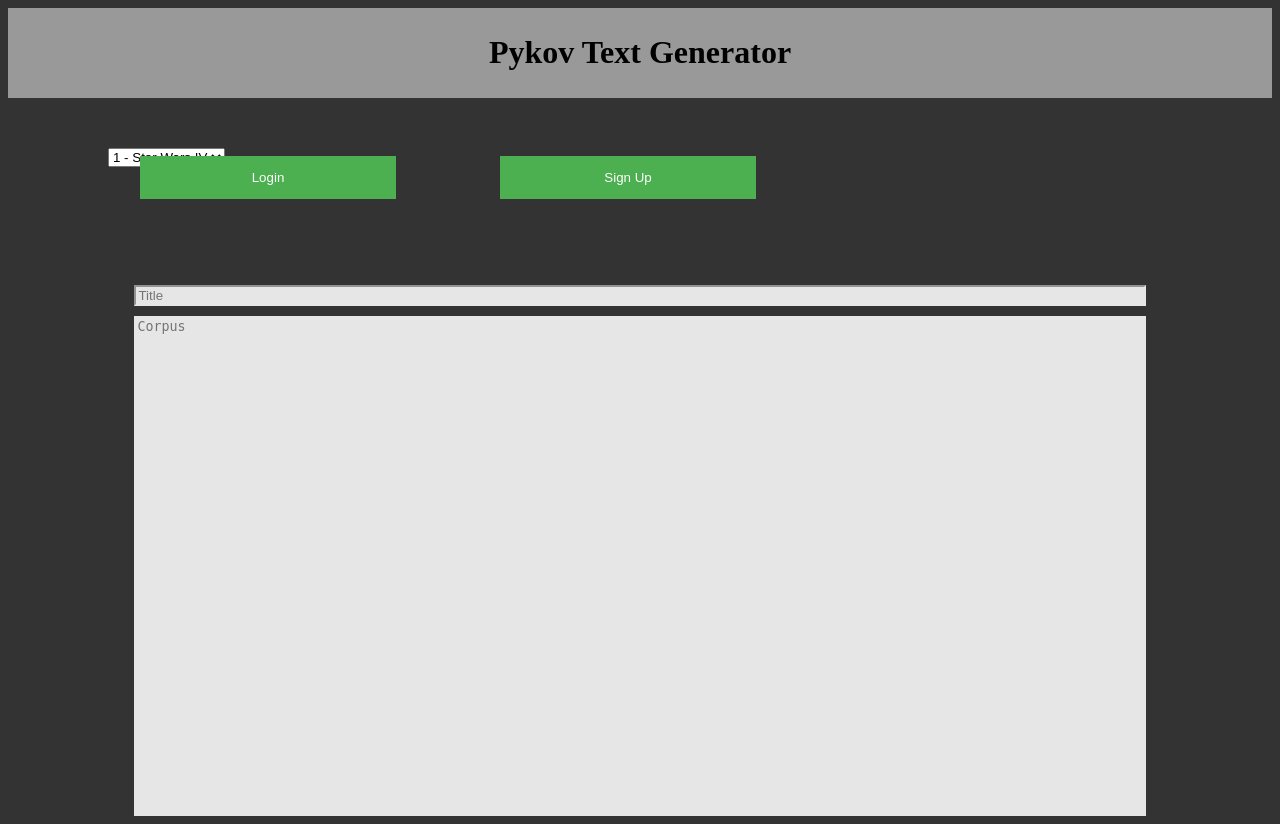
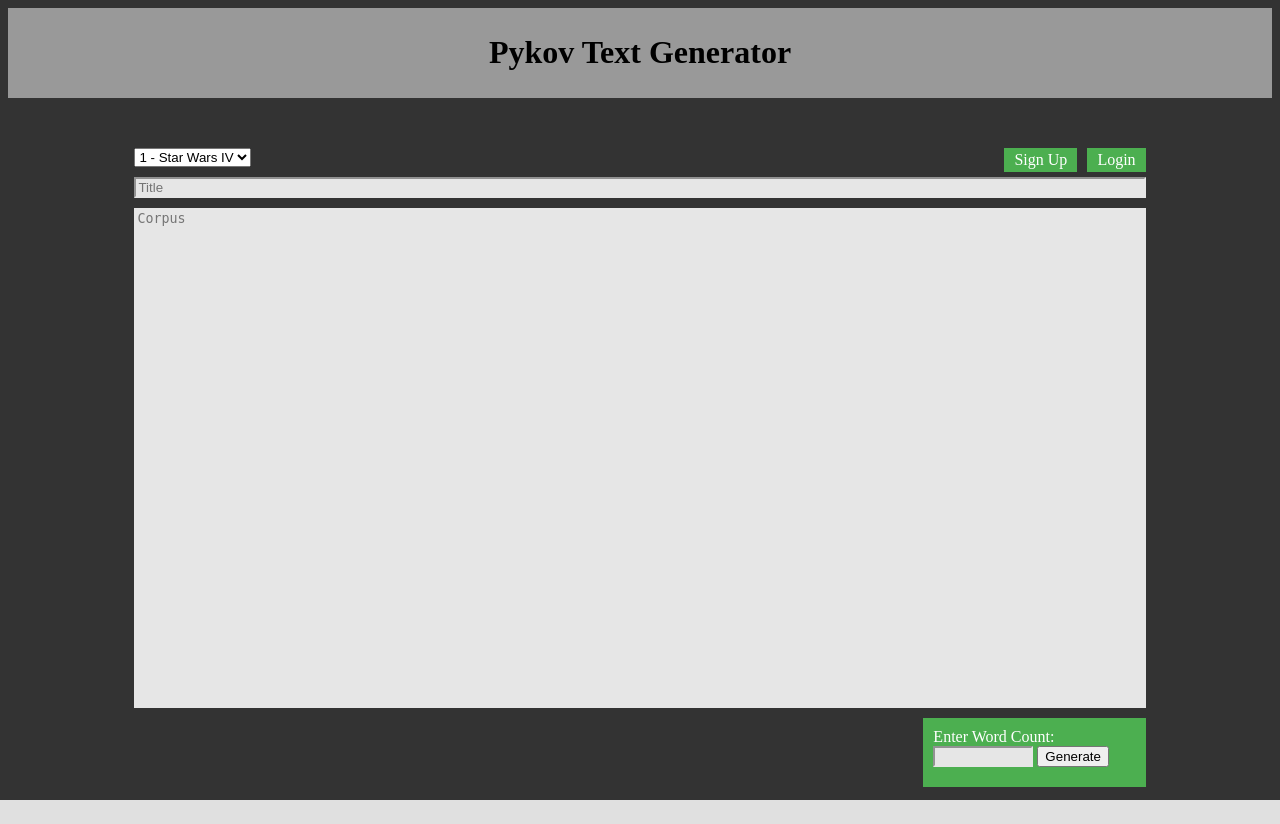
Before and after one commit to Doxterpepper/Pykov-Text-Generator, a Flask app: page / in a window 1280 px wide. After the commit the page ends 800 px from the top, so only its background shows below. Run offline with Flask 2, Linux system fonts and the light colour scheme; data comes from the database, SQL or seed files in the repository.

Commit message:
Redoing the css a little bit to make it play nicer with other parts. Organized it a little better and lined things up in page a litt better.

```diff
--- a/static/general.css
+++ b/static/general.css
@@ -6,23 +6,20 @@ body {
 
 .title {
   background-color: #999999;
-  /*color: #10394B;*/
   text-align: center;
   padding: 5px;
 }
 
-#functions {
-  text-align: center;
-  margin-top:100px;
+a.button {
+	text-decoration: none;
+	background-color: #4CAF50;
+	color: white;
+	/* default padding */
+	padding: 3px 10px 3px 10px; /* top right bottom left */
+	border: none;
+	margin-left: 10px
 }
 
-#functions1 {
-	margin-left: 100px;
-	margin-top: 50px;
-	margin-right: 200px;
+.alignright {
+	float: right;
 }
-#functions2 {
-	margin-left: 1000px;
-	margin-top: 50px;
-	margin-right: 2000px;
-}
--- a/static/index.css
+++ b/static/index.css
@@ -18,3 +18,34 @@ input[type='text'] {
   background-color: #e6e6e6;
   border-color: #e6e6e6;
 }
+
+#text-inputs {
+  text-align: center;
+}
+
+#functions1 {
+	margin: 50px auto 10px auto; /* top right bottom left */
+	width: 80%;
+	display: block;
+}
+
+#functions2 {
+	width: 80%;
+	display: block;
+	margin: 10px auto 10px auto;
+	/*background-color: #4CAF50;*/
+	/*color: white;*/
+	/*padding: 14px 20px;*/
+	border: none;
+}
+
+#controls {
+	background-color: #4CAF50;
+	color: white;
+	width: 20%;
+	padding: 10px;
+}
+
+#functions2 input[type='text'] {
+	width: 100px;
+}
--- a/templates/index.html
+++ b/templates/index.html
@@ -1,42 +1,4 @@
 <html>
-
-<style>
-
-button.absolute {
-	position: absolute;
-	left: 140px;
-	background-color: #4CAF50;
-	color: white;
-	padding: 14px 20px;
-	margin: 8px 0;
-	border: none;
-	cursor: pointer;
-	width: 20%;
-}
-button.absolute2 {
-	position: absolute;
-	left: 500px;
-	background-color: #4CAF50;
-	color: white;
-	padding: 14px 20px;
-	margin: 8px 0;
-	border: none;
-	cursor: pointer;
-	width: 20%;
-}
-div.absolute {
-	position: absolute;
-	right: 140px;
-	background-color: #4CAF50;
-	color: white;
-	padding: 14px 20px;
-	margin: 8px 0;
-	border: none;
-	cursor: pointer;
-	width: 20%;
-}
-</style>
-
 	<head>
 		<link rel='stylesheet' href="{{ url_for('static', filename='index.css') }}">
 		<link rel='stylesheet' href="{{ url_for('static', filename='general.css') }}">
@@ -55,20 +17,21 @@ div.absolute {
 			{% if session['username'] %}
 				<p class="username"><strong>Welcome, {{session['username']}}.</strong>
 			{% endif %}
-			<a href="login.html"><button id="button" class="absolute">Login</button></a>
-			<a href="signup.html"><button id="button" class="absolute2">Sign Up</button></a>
+			<a class='alignright button' href="login.html">Login</a>
+			<a class='alignright button' href="signup.html">Sign Up</a>
 		</div>
-		<br>
 
-		<div id=functions>
+		<div id=text-inputs>
 			<input id=titile type='text' placeholder='Title'>
 			<textarea id=corpus placeholder='Corpus'></textarea>
 		</div>
 
 		</div>
-		<div class=absolute>
-			Enter Word Count: <input type="text">
-			<input type="submit" value="Generate">
+		<div  id=functions2>
+			<div class=alignright id=controls>
+				Enter Word Count: <input type="text">
+				<input type="submit" value="Generate">
+			</div>
 		</div>
 	</body>
 </html>
```
